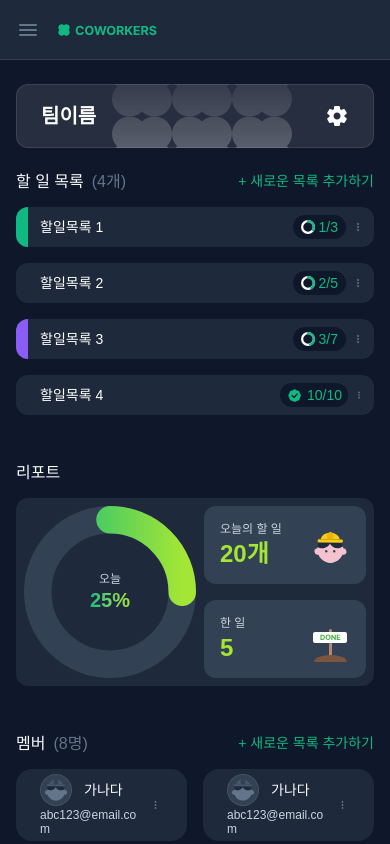
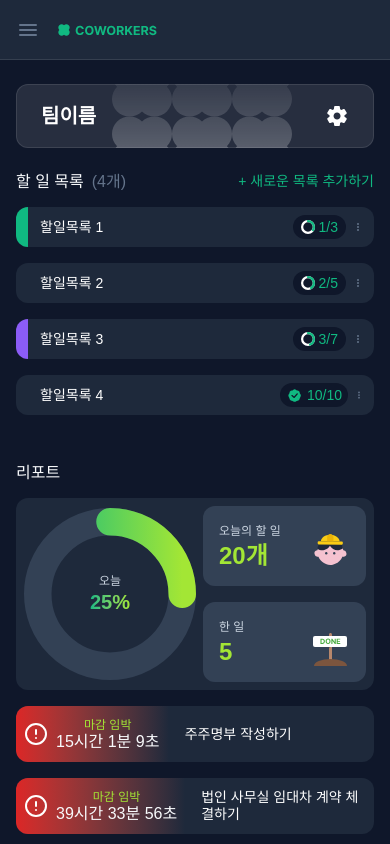
Before and after one commit to ozen0718/coworkers, a Next.js app: page /articles in a window 390 px wide. Shown: the top 844 px of the page. Built offline with nearby package versions, Linux system fonts and the light colour scheme.

Commit message:
[Feat] Add the urgent task elements in the report section

```diff
--- /dev/null
+++ b/src/assets/icons/Alert.tsx
@@ -0,0 +1,34 @@
+export default function Alert({ className }: { className?: string }) {
+  return (
+    <svg
+      width="24"
+      height="24"
+      viewBox="0 0 24 24"
+      fill="none"
+      xmlns="http://www.w3.org/2000/svg"
+      className={className}
+    >
+      <path
+        d="M12 22C17.5228 22 22 17.5228 22 12C22 6.47715 17.5228 2 12 2C6.47715 2 2 6.47715 2 12C2 17.5228 6.47715 22 12 22Z"
+        stroke="currentColor"
+        strokeWidth="2"
+        strokeLinecap="round"
+        strokeLinejoin="round"
+      />
+      <path
+        d="M12 8V12"
+        stroke="currentColor"
+        strokeWidth="2"
+        strokeLinecap="round"
+        strokeLinejoin="round"
+      />
+      <path
+        d="M12 16H12.01"
+        stroke="currentColor"
+        strokeWidth="2"
+        strokeLinecap="round"
+        strokeLinejoin="round"
+      />
+    </svg>
+  );
+}
--- a/src/components/teampage/Report.tsx
+++ b/src/components/teampage/Report.tsx
@@ -1,20 +1,21 @@
 import Image from 'next/image';
 import ReportProgress from '@/components/teampage/ReportProgress';
-import { ProgressProp } from '@/types/teampagetypes';
+import { ProgressProp, UrgentTaskProps } from '@/types/teampagetypes';
+import Alert from '@/assets/icons/Alert';
 
-const rightSideBoxStyle =
-  'flex sm:gap-6 gap-1 h-fit w-full items-end justify-between bg-bg100 p-4 rounded-xl';
-const rightSideTextBoxStyle = 'flex flex-col items-start justify-center gap-1 ';
-const rightSideLabelStyle = 'text-xs-medium text-gray300';
-const rightSideNumberStyle = 'text-2xl-bold text-tertiary';
+const taskReportBoxStyle = 'flex h-20 w-full items-end justify-between bg-bg100 p-4 rounded-xl';
+const taskReportTextBoxStyle = 'flex flex-col items-start justify-center gap-1 ';
+const taskReportLabelStyle = 'text-xs-medium text-gray300';
+const taskReportNumberStyle = 'text-2xl-bold text-tertiary';
 
 function LeftSide({ percentage }: ProgressProp) {
   return (
-    <div className="flex items-center justify-start gap-6 md:gap-11">
-      <div className="h-43 w-43">
+    <div className="flex w-full items-center justify-start gap-2">
+      <div className="h-43 w-43 shrink-0">
         <ReportProgress percentage={percentage} />
       </div>
-      <div className="hidden flex-col items-start justify-center gap-1 sm:flex">
+      <div className="flex w-full justify-center">
+        <div className="hidden flex-col items-start justify-center gap-1 lg:flex">
           <p className="text-md-medium text-gray100">
             오늘의
             <br />
@@ -25,15 +26,16 @@ function LeftSide({ percentage }: ProgressProp) {
           </p>
         </div>
       </div>
+    </div>
   );
 }
 
 function TodayTasks() {
   return (
-    <div className={rightSideBoxStyle}>
-      <div className={rightSideTextBoxStyle}>
-        <h3 className={rightSideLabelStyle}>오늘의 할 일</h3>
-        <p className={rightSideNumberStyle}>20개</p>
+    <div className={taskReportBoxStyle}>
+      <div className={taskReportTextBoxStyle}>
+        <h3 className={taskReportLabelStyle}>오늘의 할 일</h3>
+        <p className={taskReportNumberStyle}>20개</p>
       </div>
       <Image src="/icons/head.svg" alt="오늘의 할 일" width={40} height={40} />
     </div>
@@ -42,30 +44,83 @@ function TodayTasks() {
 
 function TodayCompletedTasks() {
   return (
-    <div className={rightSideBoxStyle}>
-      <div className={rightSideTextBoxStyle}>
-        <h3 className={rightSideLabelStyle}>한 일</h3>
-        <p className={rightSideNumberStyle}>5</p>
+    <div className={taskReportBoxStyle}>
+      <div className={taskReportTextBoxStyle}>
+        <h3 className={taskReportLabelStyle}>한 일</h3>
+        <p className={taskReportNumberStyle}>5</p>
       </div>
       <Image src="/icons/sign_done.svg" alt="한 일" width={40} height={40} />
     </div>
   );
 }
 
-function RightSide() {
+function TaskReportColumn() {
   return (
-    <div className="flex w-full max-w-[50%] min-w-fit flex-col gap-4 sm:max-w-[45%] lg:max-w-[33%]">
+    <div className="flex w-full flex-col gap-4">
       <TodayTasks />
       <TodayCompletedTasks />
     </div>
   );
 }
 
-export default function Report() {
+function UrgentTask({ title, dueDate }: UrgentTaskProps) {
   return (
-    <div className="bg-bg200 flex h-fit w-full items-center justify-between gap-2 rounded-xl p-2 sm:p-6">
-      <LeftSide percentage={25} />
-      <RightSide />
+    <div
+      className={`${taskReportBoxStyle} border-danger from-danger via-bg200 to-bg100 bg-gradient-to-r via-[12px] to-50%`}
+    >
+      <div className={taskReportTextBoxStyle}>
+        <h3 className="text-xs-medium text-pink">마감임박</h3>
+        <p className={taskReportLabelStyle}>{dueDate}</p>
+        <p className={`${taskReportNumberStyle} text-md-medium break-word line-clamp-1`}>{title}</p>
+      </div>
     </div>
   );
 }
+
+function UrgentTaskForMobile({ title, dueDate }: UrgentTaskProps) {
+  return (
+    <div className="bg-bg200 right-[28%] flex h-14 w-full items-center justify-start gap-4 rounded-xl pr-2">
+      <div className="from-danger to-bg200 flex h-full w-70 items-center justify-start gap-2 rounded-l-xl bg-gradient-to-r px-2">
+        <Alert className="text-white" />
+        <div className="flex flex-col items-center justify-center">
+          <p className="text-xs-regular text-tertiary whitespace-nowrap">마감 임박</p>
+          <p className="text-lg-medium text-gray100 h-fit w-fit rounded-l-full whitespace-nowrap">
+            {dueDate}
+          </p>
+        </div>
+      </div>
+      <div className="flex h-full w-full items-center">
+        <p className="text-md-regular break-word line-clamp-2">{title}</p>
+      </div>
+    </div>
+  );
+}
+
+function UrgentTasksReportColumn() {
+  return (
+    <div className="flex w-full flex-col gap-4">
+      <UrgentTask title="주주명부 작성하기" dueDate="15시간 1분 9초" />
+      <UrgentTask title="법인 사무실 임대차 계약 체결하기" dueDate="39시간 33분 56초" />
+    </div>
+  );
+}
+
+export default function Report() {
+  return (
+    <div className="relative w-full">
+      <div className="bg-bg200 grid grid-cols-2 gap-4 rounded-xl p-2 sm:grid-cols-3">
+        <LeftSide percentage={25} />
+        <div className="hidden justify-center sm:flex">
+          <UrgentTasksReportColumn />
+        </div>
+        <div className="flex justify-end">
+          <TaskReportColumn />
+        </div>
+      </div>
+      <div className="mt-4 flex flex-col items-center justify-start gap-4 sm:hidden">
+        <UrgentTaskForMobile title="주주명부 작성하기" dueDate="15시간 1분 9초" />
+        <UrgentTaskForMobile title="법인 사무실 임대차 계약 체결하기" dueDate="39시간 33분 56초" />
+      </div>
+    </div>
+  );
+}
--- a/src/components/teampage/ReportProgress.tsx
+++ b/src/components/teampage/ReportProgress.tsx
@@ -16,7 +16,7 @@ export default function ReportProgress({ percentage }: ProgressProp) {
           trailColor: 'var(--color-bg100)',
         })}
       >
-        <div className="flex flex-col items-center justify-center gap-0.5 sm:hidden">
+        <div className="flex flex-col items-center justify-center gap-0.5 lg:hidden">
           <p className="text-xs-medium text-gray300">오늘</p>
           <p className="text-xl-bold from-primary to-tertiary bg-gradient-to-r bg-clip-text text-transparent">
             {percentage}%
--- a/src/types/teampagetypes.tsx
+++ b/src/types/teampagetypes.tsx
@@ -7,3 +7,8 @@ export interface MemberProps {
 export type ProgressProp = {
   percentage: number;
 };
+
+export interface UrgentTaskProps {
+  title: string;
+  dueDate: string;
+}
```
Lines whose indentation alone changed are shown as unchanged.
